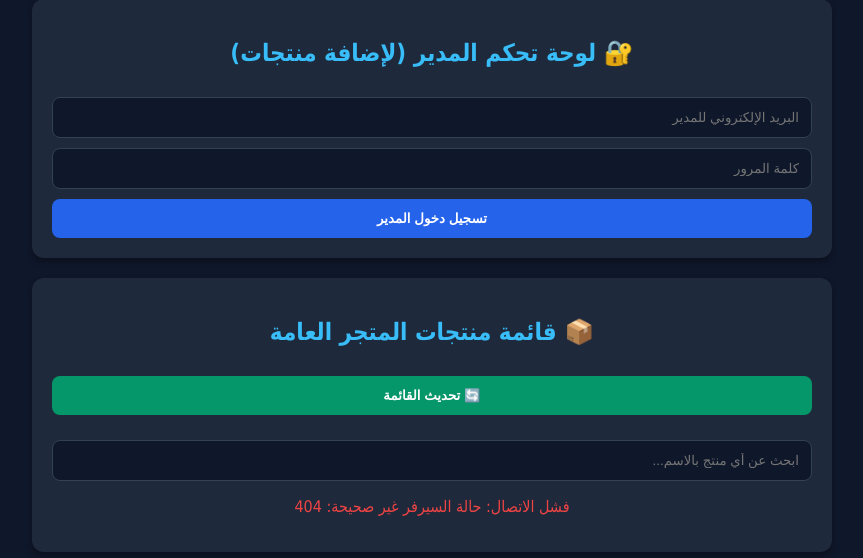
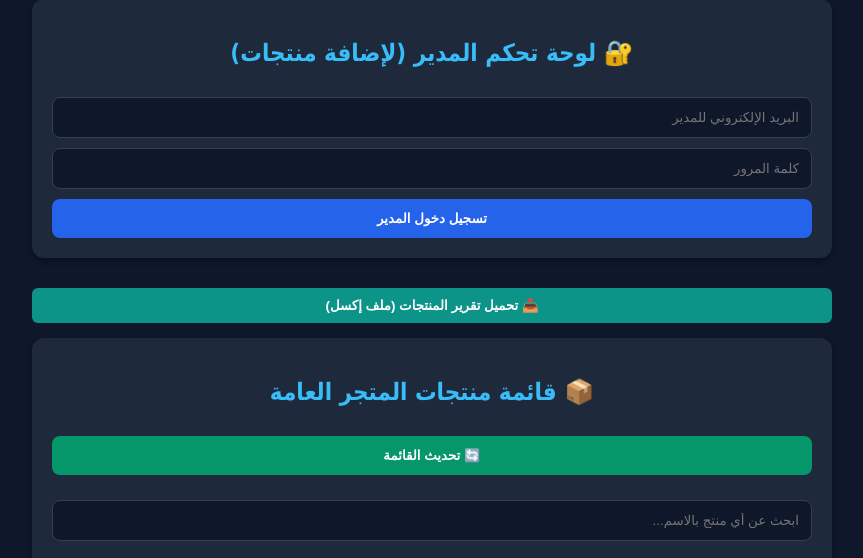
Before and after one commit to gassar0/Repository-name, a Python web app: template templates/store.html in a window 1280 px wide. Shown: the part 137-695 px from the top of the page, without its empty margins (208-1071 px from the left). Run offline with Jinja, Linux system fonts and the light colour scheme; the template is opened without the code that fills it, so the values that code supplies are empty.

Commit message:
Update store.html

```diff
--- a/templates/store.html
+++ b/templates/store.html
@@ -74,6 +74,7 @@
             <button onclick="addProduct()">إضافة المنتج للسيرفر</button>
             <div id="add-msg"></div>
         </div>
+<button onclick="window.location.href='/api/export-excel'" style="background-color: #0d9488; margin-bottom: 15px; color: white; padding: 10px 15px; border: none; border-radius: 6px; cursor: pointer; font-weight: bold;">📥 تحميل تقرير المنتجات (ملف إكسل)</button>
 
         <!-- قائمة المنتجات العامة (جدول إكسل) -->
         <div class="card">
```
